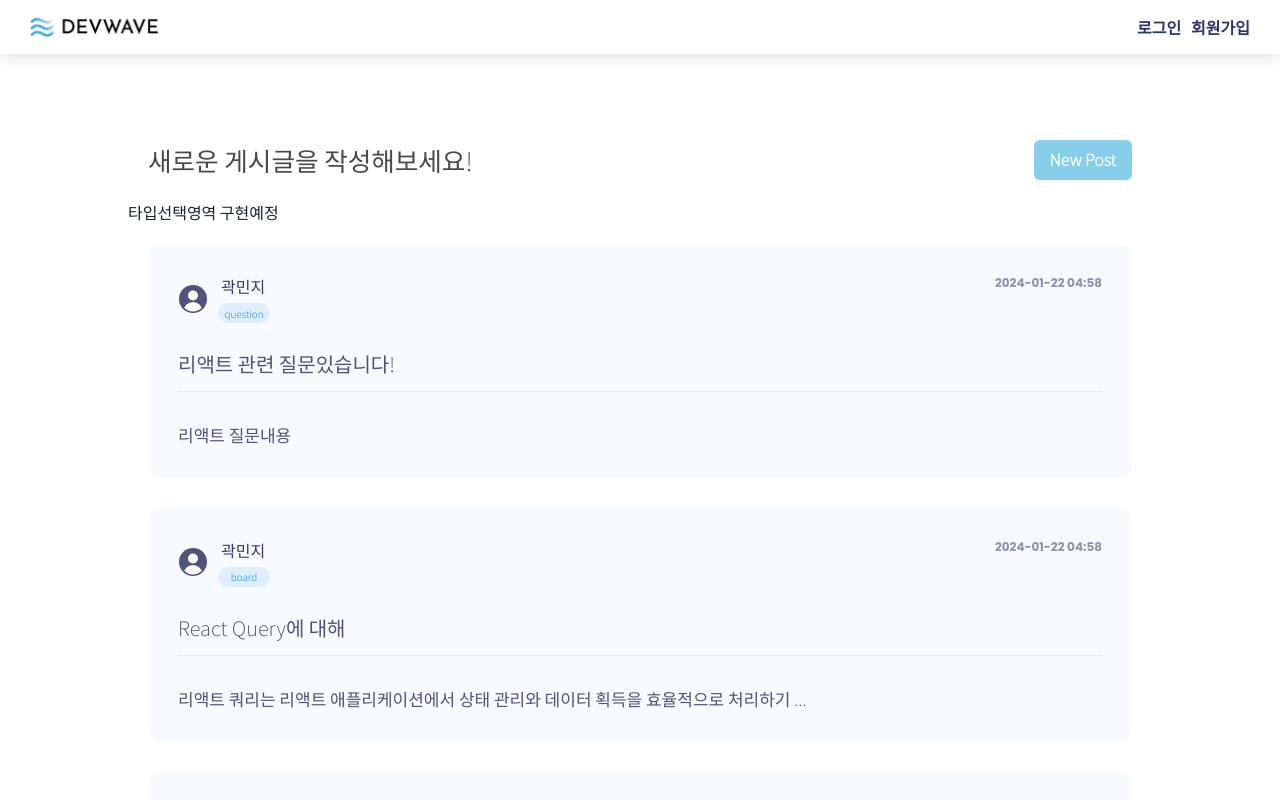
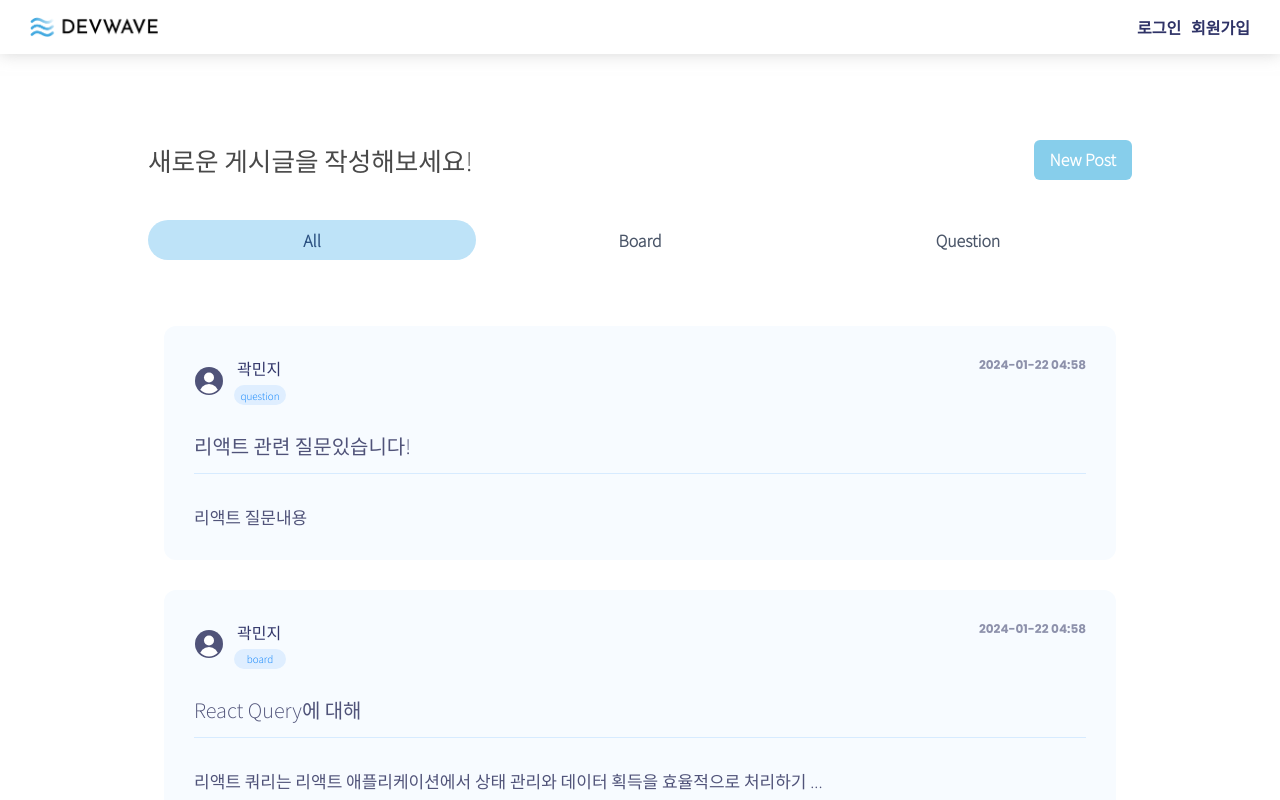
Before and after one commit to HangHae-Devwave/devwave-frontend, a React (Create React App) app: page / in a window 1280 px wide. Shown: the top 800 px of the page. Built offline with nearby package versions, Linux system fonts and the light colour scheme.

Commit message:
feat: Home 게시물 분류

```diff
--- a/src/containers/Home.jsx
+++ b/src/containers/Home.jsx
@@ -26,6 +26,7 @@ import { Radio, RadioGroup } from '@chakra-ui/react'
 import { Stack } from '@chakra-ui/react'
 import PostItem from '../components/PostItem';
 import Loading from '../components/Loading';
+import { Tabs, TabList, TabPanels, Tab, TabPanel } from '@chakra-ui/react';
 
 const Home = () => {
   // --- 희원 ---
@@ -76,6 +77,7 @@ const Home = () => {
 
   const handlePostClick = (post) => {
     navigate(`/${post.id}`, { state: { post } });
+    console.log(post);
   };
 
   // 새 게시글 작성 및 저장하는 함수
@@ -123,6 +125,45 @@ const Home = () => {
   const titleChangeHandler = (e) => setInputVal({ ...inputVal, title: e.target.value });
   const contentChangeHandler = (e) => setInputVal({ ...inputVal, content: e.target.value });
 
+  // 게시물 타입에 따라 출력을 다르게 해주는 분류자
+  const typeClassifier = (posts, type) => {
+    return posts
+      .filter((post) => post.type === type)
+      .map((post)=>(
+        <div key={post.id}>
+          <PostItem
+            key={post.id}
+            onClick={() => handlePostClick(post)}
+            post={post}>
+          </PostItem>
+        </div>
+      ))
+    };
+
+  // 분류자로 분류된 게시물들 출력시켜주는 함수
+  const renderPosts = (type) => {
+    return (
+      <>
+        {isLoading && <Loading />}
+        {!isLoading && (
+          <Posts>
+            {type === "all"
+              ? posts.map((post) => (
+                  <div key={post.id}>
+                    <PostItem
+                      key={post.id}
+                      onClick={() => handlePostClick(post)}
+                      post={post}
+                    />
+                  </div>
+                ))
+              : typeClassifier(posts, type)}
+          </Posts>
+        )}
+    </>
+      )
+  };
+
   return (
     <MainLayout>
       <Container>
@@ -136,24 +177,33 @@ const Home = () => {
           </Button>
         </Header>
 
-        <TypeSection>
-          타입선택영역 구현예정
-        </TypeSection>
+        <Content>
+        <Tabs isFitted variant="soft-rounded" colorScheme="blue">
+          <TabList mb={50}>
+            <Tab>All</Tab>
+            <Tab>Board</Tab>
+            <Tab>Question</Tab>
+          </TabList>
 
-        <Content>
-          {/* 게시물 목록 */}
-          {isLoading && <Loading />}
-          {!isLoading && (
-            <Posts>
-              {posts.map((post) => (
-                <PostItem
-                  key={post.id}
-                  onClick={() => handlePostClick(post)}
-                  post={post}>
-                </PostItem>
-              ))}
-            </Posts>
-          )}
+          <TabPanels>
+            {/* All */}
+            <TabPanel>
+              {renderPosts("all")}
+            </TabPanel>
+
+            {/* Board */}
+            <TabPanel>
+              {renderPosts("board")}
+            </TabPanel>
+
+            {/* Question */}
+            <TabPanel>
+              {renderPosts("question")}
+            </TabPanel>
+
+          </TabPanels>
+        </Tabs>
+
 
           {/* Chakra UI Modal */}
           <Modal isOpen={isOpen} onClose={onClose} isCentered>
@@ -224,9 +274,6 @@ const Header = styled.div`
 const Logo = styled.h1`
   font-size: 1.6em;
 `;
-const TypeSection = styled.div`
-
-`
 const Content = styled.div`
   padding: 20px;
   & > img {
--- a/src/server/postService.js
+++ b/src/server/postService.js
@@ -113,6 +113,7 @@ class PostManager {
     const date = this.dateFormat(new Date());
     const comment = [{}];
     const post = { id, type, title, content, author, date, comment };
+    console.log(post);
     this.posts.push(post);
     return post;
   }
```
